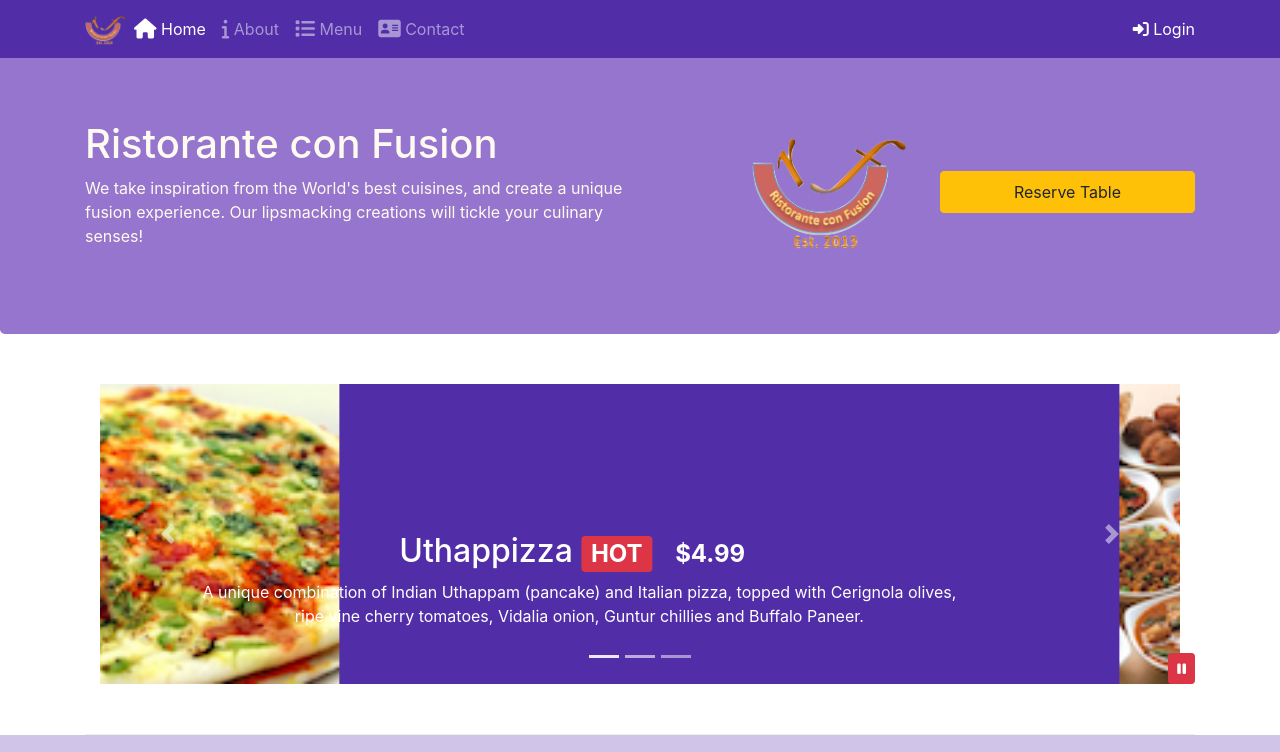
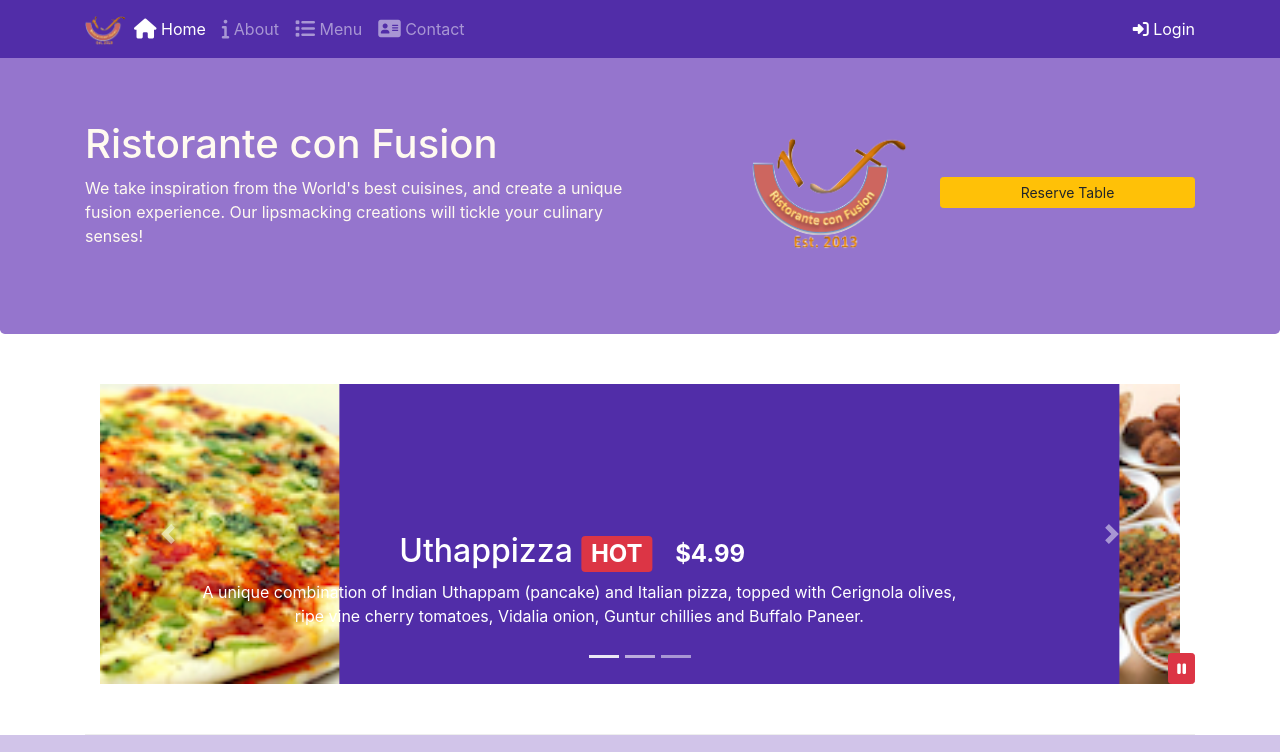
Before and after one commit to RashakDude/Bootstrap_Course, a plain HTML site: page Bootstrap4/conFusion/index.html in a window 1280 px wide. Shown: the top 752 px of the page. Drawn offline with nearby package versions, Linux system fonts and the light colour scheme.

Commit message:
Assignment $

```diff
--- a/Bootstrap4/conFusion/index.html
+++ b/Bootstrap4/conFusion/index.html
@@ -33,7 +33,7 @@
                     <li class="nav-item"><a class="nav-link" href="./contactus.html"><i class = "fa fa-address-card fa-lg"></i> Contact</a></li>
                 </ul>
                 <span class="navbar-text">
-                    <a data-toggle="modal" data-target="#loginModal">
+                    <a id="buttonLogin">
                     <span class="fa fa-sign-in"></span> Login</a>
                 </span>
             </div>
@@ -87,8 +87,7 @@
                 <div class="col-12 col-sm-2 offset-1 align-self-center justify-content-center">
                     <img src="img/logo.png" class="img-fluid"></div>
                 <div class="col-12 col-sm align-self-center justify-content-center">
-                    <a type="button" class="btn btn-block nav-link btn-warning" data-toggle="modal"
-                    data-target="#reservationFormModal" role="button">Reserve Table</a>
+                    <a type="button" class="btn btn-warning btn-sm btn-block" id="buttonReservation">Reserve Table</a>
                 </div>
             </div>
         </div>
```
